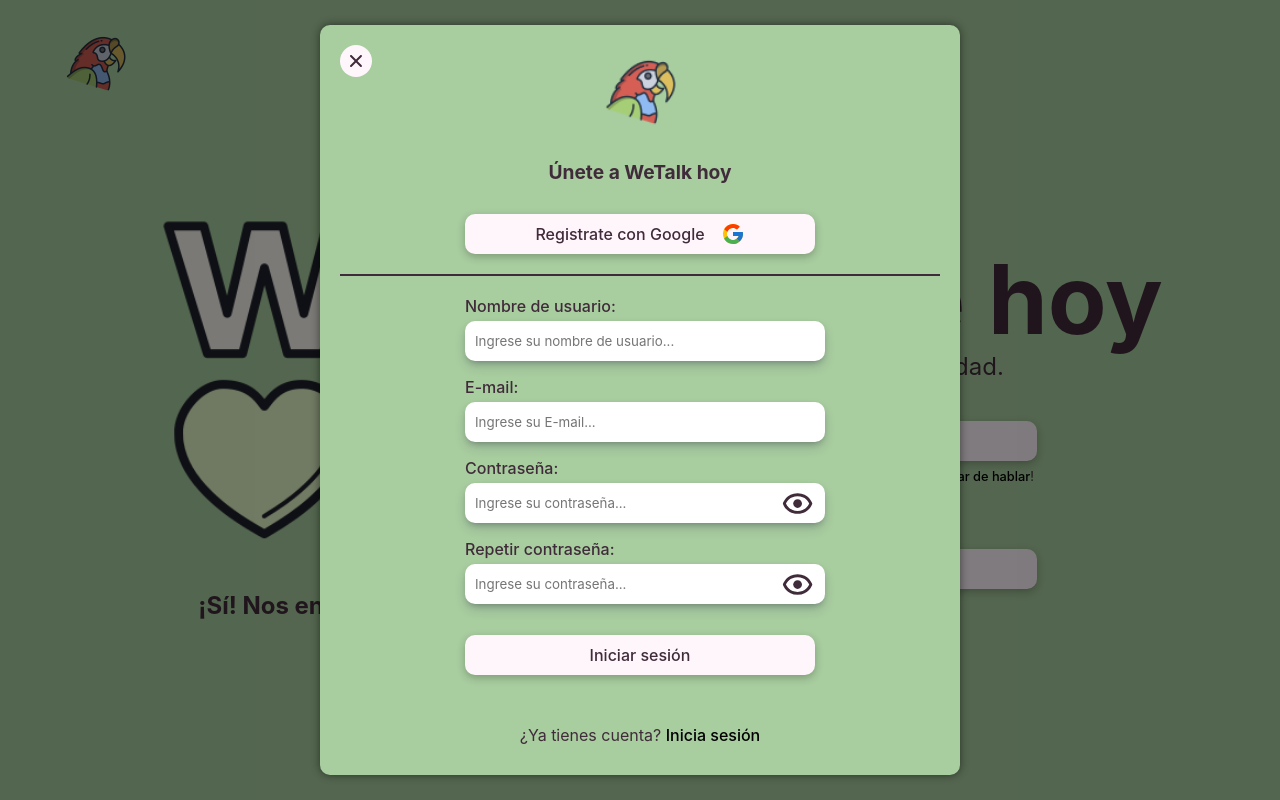
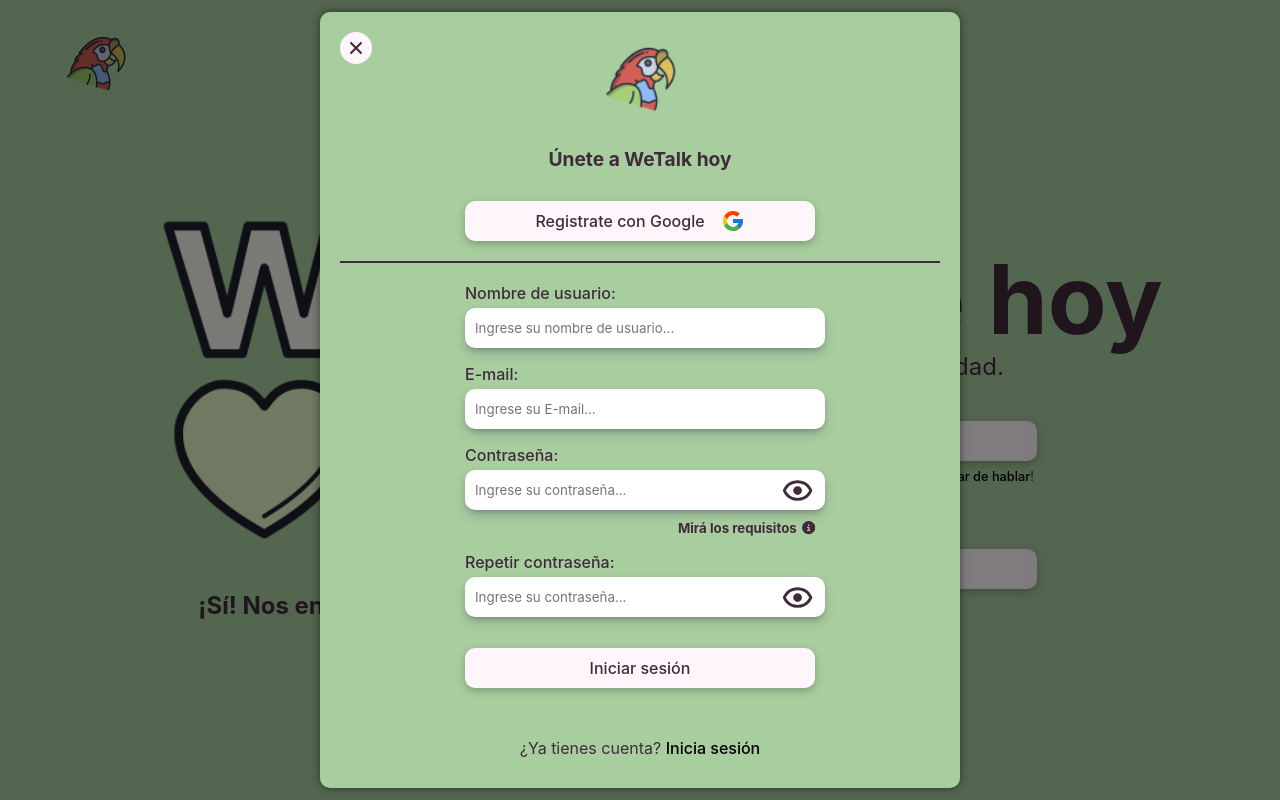
Before and after one commit to nahuelguirao/we-talk-front, a React (Vite) app: page / in a window 1280 px wide. Both pictures are taken after a click on the button "Crear Cuenta". Built offline with nearby package versions, Linux system fonts and the light colour scheme.

Commit message:
Agrego box de requerimientos de la contraseña al registrarse

```diff
--- a/src/components/auth/LoginModal.tsx
+++ b/src/components/auth/LoginModal.tsx
@@ -71,7 +71,7 @@
               Iniciar sesión
             </button>
           </form>
-          <p>
+          <p className="specific_p">
             ¿No tienes cuenta?{" "}
             <span className="login_terms_span" onClick={navigateToRegister}>
               Regístrate
--- a/src/components/auth/RegisterModal.tsx
+++ b/src/components/auth/RegisterModal.tsx
@@ -4,7 +4,9 @@
 import { IoIosClose } from "react-icons/io";
 import { BiHide, BiShow } from "react-icons/bi";
 import { FcGoogle } from "react-icons/fc";
+import { FaCircleInfo } from "react-icons/fa6";
 import parrotImg from "../../assets/parrotLogo.png";
+import { usePasswordRequirements } from "../../hooks/auth/usePasswordRequirements";
 
 interface Props {
   navigateToLogin: () => void;
@@ -18,6 +20,14 @@
 
   //Google Auth hook
   const { googleAuth } = useGoogle();
+
+  //Password requirements hook
+  const {
+    passwordRequirements,
+    handleMouseEnter,
+    handleMouseLeave,
+    tooglePasswordRequirements,
+  } = usePasswordRequirements();
 
   //Passwords visibles state
   const [showPassword, setShowPassword] = useState(false);
@@ -83,6 +93,23 @@
                   )}
                 </div>
               </div>
+              <div className="password_requirements">
+                <h5
+                  className="password_requirements_h5"
+                  onMouseEnter={handleMouseEnter}
+                  onMouseLeave={handleMouseLeave}
+                  onClick={tooglePasswordRequirements}
+                >
+                  Mirá los requisitos <FaCircleInfo />
+                </h5>
+                {passwordRequirements && (
+                  <div className="password_requirements_info">
+                    <p>* Mínimo 8 caracteres o más.</p>
+                    <p>* Al menos 1 letra mayúscula.</p>
+                    <p>* Un carácter especial (*, @, =, etc.).</p>
+                  </div>
+                )}
+              </div>
             </div>
             {/* REPEAT PASSWORD INPUT */}
             <div className="container_input_form">
@@ -109,7 +136,7 @@
               Iniciar sesión
             </button>
           </form>
-          <p>
+          <p className="specific_p">
             ¿Ya tienes cuenta?{" "}
             <span className="login_terms_span" onClick={navigateToLogin}>
               Inicia sesión
--- /dev/null
+++ b/src/hooks/auth/usePasswordRequirements.ts
@@ -0,0 +1,24 @@
+import { useState } from "react";
+
+export function usePasswordRequirements() {
+  const [passwordRequirements, setPasswordRequirements] = useState(false);
+
+  //SHOW / HIDE password requirement box
+  const handleMouseEnter = () => {
+    setPasswordRequirements(true);
+  };
+
+  const handleMouseLeave = () => {
+    setPasswordRequirements(false);
+  };
+
+  const tooglePasswordRequirements = () => {
+    setPasswordRequirements(!passwordRequirements);
+  };
+  return {
+    passwordRequirements,
+    handleMouseEnter,
+    handleMouseLeave,
+    tooglePasswordRequirements,
+  };
+}
--- a/src/styles/auth/loginModals.css
+++ b/src/styles/auth/loginModals.css
@@ -4,6 +4,7 @@
     display: flex;
     flex-direction: column;
     justify-content: center;
+    user-select: none;
 }
 
 .login_modal_close {
@@ -82,7 +83,40 @@
 .container_password_input {
     width: 100%;
     position: relative;
+}
 
+.password_requirements {
+    align-self: flex-end;
+    position: relative;
+}
+
+.password_requirements_h5 {
+    cursor: pointer;
+    display: flex;
+    align-items: center;
+    gap: 5px;
+    margin-top: 10px;
+}
+
+.password_requirements_info {
+    color: #402B3A;
+    background-color: #E2F4C5;
+    border: 1px solid #A8CD9F;
+    border-radius: 16px;
+    padding: 10px;
+    display: flex;
+    flex-direction: column;
+    gap: 10px;
+    position: absolute;
+    z-index: 2;
+    top: 30px;
+    right: 15%;
+    width: 200px;
+}
+
+.login_modal .password_requirements_info p {
+    margin: 0;
+    font-size: 12px;
 }
 
 .login_modal_show_password {
@@ -97,7 +131,7 @@
     margin-top: 15px;
 }
 
-.login_modal p {
+.specific_p {
     margin: 50px 0 20px 0;
 }
 
```
